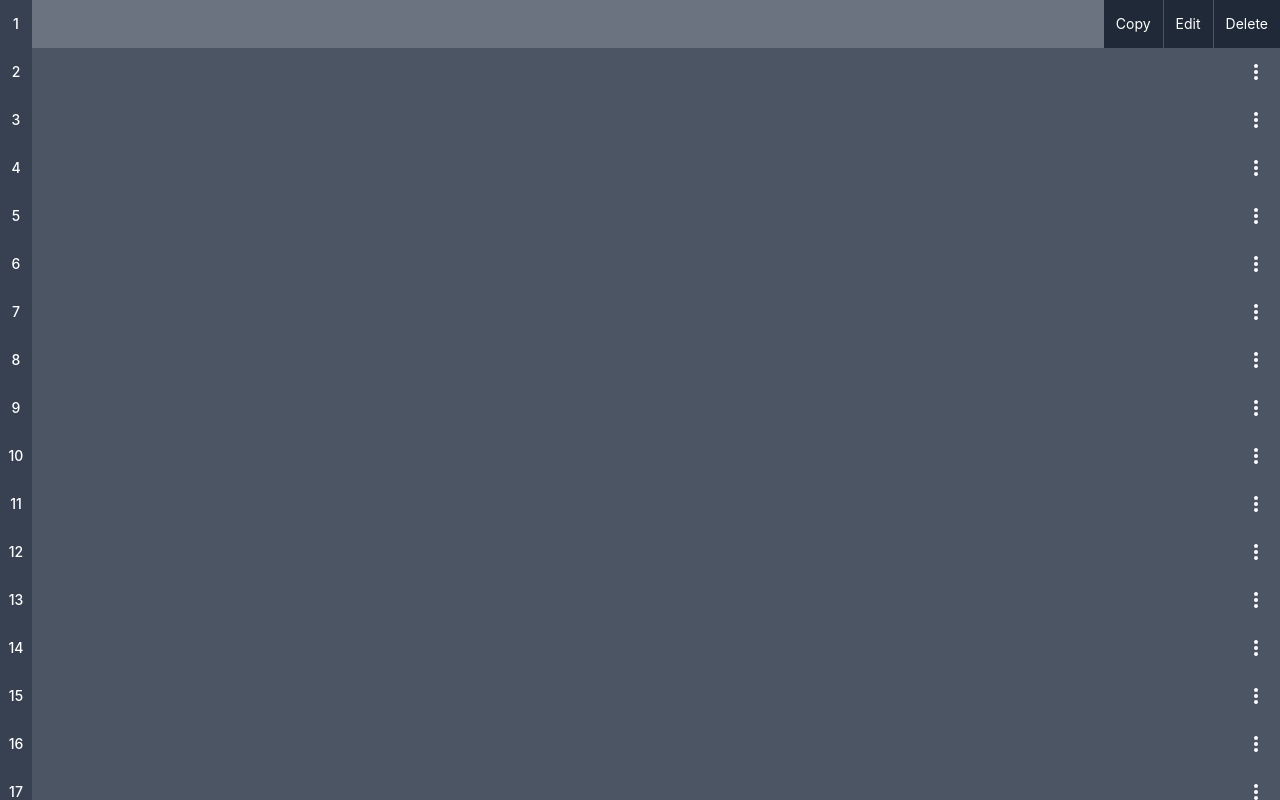
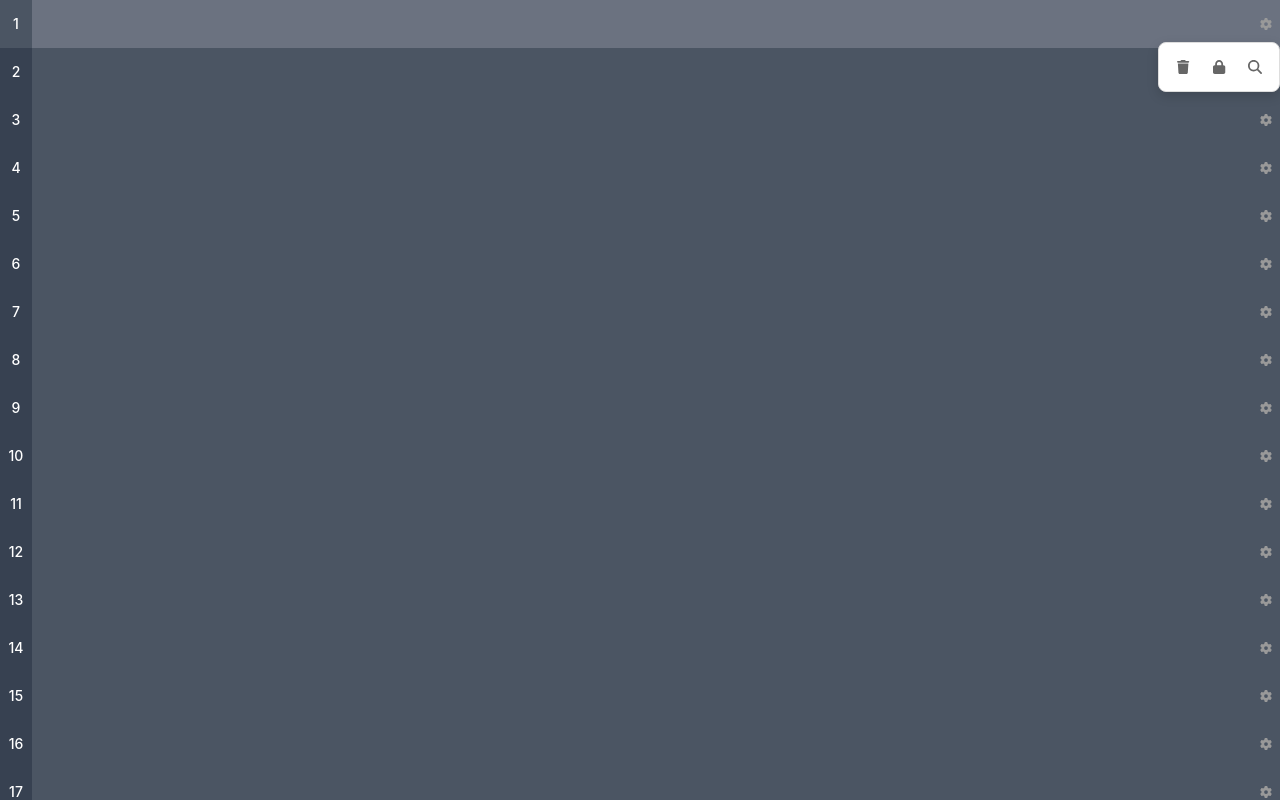
Before and after one commit to dantheuber/clipless, a React (Vite) app in the folder src/renderer/: page / in a window 1280 px wide. Both pictures are taken after a click on the button 1256 px from the left and 24 px from the top of the page. Shown: the top 800 px of the page. Built offline with nearby package versions, Linux system fonts and the light colour scheme.

Commit message:
adding font awesome and updates to clip options

```diff
--- a/src/renderer/src/components/clips/Clip.module.css
+++ b/src/renderer/src/components/clips/Clip.module.css
@@ -28,6 +28,12 @@
   color: white;
   font-size: 0.875rem; /* text-sm */
   font-weight: 500; /* font-medium */
+  cursor: pointer;
+  transition: background-color 0.15s ease-in-out;
+}
+
+.rowNumber:hover {
+  background-color: rgb(75 85 99); /* bg-gray-600 */
 }
 
 .contentArea {
--- a/src/renderer/src/components/clips/Clip.tsx
+++ b/src/renderer/src/components/clips/Clip.tsx
@@ -1,6 +1,7 @@
 import { useState } from 'react';
-import { ClipItem } from '../../providers/clips';
+import { ClipItem, useClips } from '../../providers/clips';
 import styles from './Clip.module.css';
+import { ClipOptions } from './ClipOptions';
 
 interface ClipProps {
   clip: ClipItem;
@@ -9,9 +10,14 @@ interface ClipProps {
 
 export const Clip = ({ clip, index }: ClipProps): React.JSX.Element => {
   const [expandedMenu, setExpandedMenu] = useState<boolean>(false);
+  const { copyClipToClipboard } = useClips();
 
   const toggleMenu = () => {
     setExpandedMenu(!expandedMenu);
+  };
+
+  const handleRowNumberClick = async () => {
+    await copyClipToClipboard(index);
   };
 
   const renderClipContent = () => {
@@ -55,7 +61,11 @@ export const Clip = ({ clip, index }: ClipProps): React.JSX.Element => {
     <li className={styles.clip}>
       <div className={styles.clipRow}>
         {/* Row number */}
-        <div className={styles.rowNumber}>
+        <div
+          className={styles.rowNumber}
+          onClick={handleRowNumberClick}
+          title="Click to copy this clip to clipboard"
+        >
           {index + 1}
         </div>
 
@@ -64,36 +74,7 @@ export const Clip = ({ clip, index }: ClipProps): React.JSX.Element => {
           {renderClipContent()}
         </div>
 
-        {/* Settings button */}
-        <div className={styles.settingsContainer}>
-          <button
-            onClick={toggleMenu}
-            className={styles.settingsButton}
-          >
-            <svg
-              className={styles.settingsIcon}
-              fill="currentColor"
-              viewBox="0 0 20 20"
-            >
-              <path d="M10 6a2 2 0 110-4 2 2 0 010 4zM10 12a2 2 0 110-4 2 2 0 010 4zM10 18a2 2 0 110-4 2 2 0 010 4z" />
-            </svg>
-          </button>
-
-          {/* Expandable menu */}
-          {expandedMenu && (
-            <div className={styles.expandedMenu}>
-              <button className={styles.menuButton}>
-                Copy
-              </button>
-              <button className={styles.menuButtonBorder}>
-                Edit
-              </button>
-              <button className={styles.deleteButton}>
-                Delete
-              </button>
-            </div>
-          )}
-        </div>
+        <ClipOptions index={index} />
       </div>
     </li>
   );
--- /dev/null
+++ b/src/renderer/src/components/clips/ClipOptions.module.css
@@ -0,0 +1,155 @@
+.optionsContainer {
+  position: relative;
+  display: inline-block;
+}
+
+.optionsMenu {
+  position: absolute;
+  top: 100%;
+  right: 0;
+  background: #2d2d2d;
+  border: 1px solid #444;
+  border-radius: 8px;
+  box-shadow: 0 4px 12px rgba(0, 0, 0, 0.3);
+  padding: 8px;
+  display: flex;
+  gap: 4px;
+  z-index: 1000;
+  margin-top: 4px;
+  animation: slideDown 0.15s ease-out;
+}
+
+@keyframes slideDown {
+  from {
+    opacity: 0;
+    transform: translateY(-8px);
+  }
+  to {
+    opacity: 1;
+    transform: translateY(0);
+  }
+}
+
+.optionButton {
+  background: transparent;
+  border: none;
+  color: #ccc;
+  padding: 8px;
+  border-radius: 4px;
+  cursor: pointer;
+  display: flex;
+  align-items: center;
+  justify-content: center;
+  width: 32px;
+  height: 32px;
+  transition: all 0.2s ease;
+  font-size: 14px;
+}
+
+.optionButton:hover {
+  background: #404040;
+  color: #fff;
+  transform: translateY(-1px);
+}
+
+.optionButton:active {
+  transform: translateY(0);
+}
+
+.optionButton.trash:hover {
+  background: #dc3545;
+  color: #fff;
+}
+
+.optionButton.lock:hover {
+  background: #ffc107;
+  color: #000;
+}
+
+.optionButton.scan:hover {
+  background: #007bff;
+  color: #fff;
+}
+
+.toggleButton {
+  background: transparent;
+  border: none;
+  color: #888;
+  padding: 6px;
+  border-radius: 4px;
+  cursor: pointer;
+  display: flex;
+  align-items: center;
+  justify-content: center;
+  width: 28px;
+  height: 28px;
+  transition: all 0.2s ease;
+  font-size: 12px;
+}
+
+.toggleButton:hover {
+  background: #333;
+  color: #ccc;
+}
+
+.toggleButton.locked {
+  color: #ffc107;
+}
+
+.toggleButton.locked:hover {
+  background: #ffc107;
+  color: #000;
+}
+
+/* Dark theme adjustments */
+@media (prefers-color-scheme: dark) {
+  .optionsMenu {
+    background: #1e1e1e;
+    border-color: #333;
+  }
+
+  .optionButton {
+    color: #d4d4d4;
+  }
+
+  .optionButton:hover {
+    background: #2d2d2d;
+    color: #fff;
+  }
+
+  .toggleButton {
+    color: #969696;
+  }
+
+  .toggleButton:hover {
+    background: #2d2d2d;
+    color: #d4d4d4;
+  }
+}
+
+/* Light theme adjustments */
+@media (prefers-color-scheme: light) {
+  .optionsMenu {
+    background: #fff;
+    border-color: #ddd;
+    box-shadow: 0 4px 12px rgba(0, 0, 0, 0.15);
+  }
+
+  .optionButton {
+    color: #666;
+  }
+
+  .optionButton:hover {
+    background: #f5f5f5;
+    color: #333;
+  }
+
+  .toggleButton {
+    color: #999;
+  }
+
+  .toggleButton:hover {
+    background: #f5f5f5;
+    color: #666;
+  }
+}
--- /dev/null
+++ b/src/renderer/src/components/clips/ClipOptions.tsx
@@ -0,0 +1,56 @@
+import { useState, useCallback } from 'react';
+import OutsideClickHandler from 'react-outside-click-handler';
+import { FontAwesomeIcon } from '@fortawesome/react-fontawesome';
+import { useClips } from '../../providers/clips';
+import styles from './ClipOptions.module.css';
+
+export const ClipOptions = ({ index }): React.JSX.Element => {
+  const [visible, setVisible] = useState<boolean>(false);
+  const toggleVisibility = useCallback(() => {
+    setVisible(!visible);
+  }, [visible, setVisible]);
+
+  const {
+    isClipLocked,
+    toggleClipLock,
+    emptyClip
+  } = useClips();
+
+  return (
+    <div className={styles.optionsContainer}>
+      <OutsideClickHandler onOutsideClick={() => setVisible(false)}>
+        {visible && (
+          <div className={styles.optionsMenu}>
+            <button
+              key="trash"
+              className={`${styles.optionButton} ${styles.trash}`}
+              onClick={() => emptyClip(index)}
+            >
+              <FontAwesomeIcon icon="trash" />
+            </button>
+            <button
+              key="lock"
+              className={`${styles.optionButton} ${styles.lock}`}
+              onClick={() => toggleClipLock(index)}
+            >
+              <FontAwesomeIcon icon={isClipLocked(index) ? 'lock-open' : 'lock'} />
+            </button>
+            <button
+              key="scan"
+              className={`${styles.optionButton} ${styles.scan}`}
+              onClick={() => console.log('Scan functionality not implemented')}
+            >
+              <FontAwesomeIcon icon="search" />
+            </button>
+          </div>
+        )}
+        <button
+          className={`${styles.toggleButton} ${isClipLocked(index) ? styles.locked : ''}`}
+          onClick={() => toggleVisibility()}
+        >
+          <FontAwesomeIcon icon={isClipLocked(index) ? 'lock' : 'gear'} />
+        </button>
+      </OutsideClickHandler>
+    </div>
+  );
+};
--- /dev/null
+++ b/src/renderer/src/fontawesome.ts
@@ -0,0 +1,44 @@
+import { library } from '@fortawesome/fontawesome-svg-core';
+import {
+  faCog,
+  faLock,
+  faEdit,
+  faPlus,
+  faTrash,
+  faSearch,
+  faUserCog,
+  faLockOpen,
+  faClipboard,
+  faSignOutAlt,
+  faClipboardList,
+  faFileImport,
+  faAngleUp,
+  faAngleDown,
+  faCheckSquare,
+  faDownload,
+  faPaperclip,
+  faWrench,
+  faFileCode,
+} from '@fortawesome/free-solid-svg-icons';
+
+library.add(
+  faCog,
+  faLock,
+  faEdit,
+  faPlus,
+  faTrash,
+  faSearch,
+  faUserCog,
+  faLockOpen,
+  faClipboard,
+  faCheckSquare,
+  faSignOutAlt,
+  faClipboardList,
+  faFileImport,
+  faAngleUp,
+  faAngleDown,
+  faDownload,
+  faPaperclip,
+  faWrench,
+  faFileCode,
+);
--- a/src/renderer/src/providers/clips.tsx
+++ b/src/renderer/src/providers/clips.tsx
@@ -97,6 +97,8 @@ export type ClipsContextType = {
   isClipLocked: (index: number) => boolean;
   clipboardUpdated: (newClip: ClipItem) => void;
   readCurrentClipboard: () => Promise<void>;
+  copyClipToClipboard: (index: number) => Promise<void>;
+  emptyClip: (index: number) => void;
   setMaxClips: React.Dispatch<React.SetStateAction<number>>;
   maxClips: number;
 };
@@ -121,6 +123,11 @@ export const ClipsProvider = ({ children }: { children: React.ReactNode }) => {
     return clips[index] || createEmptyClip();
   }, [clips]);
 
+  const emptyClip = useCallback((index: number): void => {
+    const newClips = [...clips];
+    newClips[index] = createEmptyClip(); // replace the clip at the specified index
+    setClips(newClips);
+  }, [clips, setClips]);
   /**
    * Toggle the lock state of a clip at the specified index.
    * If the clip is locked, it will be unlocked, and vice versa.
@@ -242,6 +249,29 @@ export const ClipsProvider = ({ children }: { children: React.ReactNode }) => {
     }
   }, [clipboardUpdated, isDuplicateOfMostRecent]);
 
+  /**
+   * Copy a clip's content to the system clipboard
+   * @param index the index of the clip to copy
+   */
+  const copyClipToClipboard = useCallback(async (index: number): Promise<void> => {
+    if (!window.api) return;
+
+    const clip = getClip(index);
+    if (!clip || !clip.content) {
+      console.warn('No clip content to copy at index:', index);
+      return;
+    }
+
+    try {
+      // For now, we'll copy as text regardless of the original type
+      // This ensures compatibility and the content can be pasted anywhere
+      await window.api.setClipboardText(clip.content);
+      console.log('Copied clip to clipboard:', clip.type, clip.content.substring(0, 50) + '...');
+    } catch (error) {
+      console.error('Failed to copy clip to clipboard:', error);
+    }
+  }, [getClip]);
+
   // Start clipboard monitoring when component mounts
   useEffect(() => {
     const startMonitoring = async () => {
@@ -312,14 +342,19 @@ export const ClipsProvider = ({ children }: { children: React.ReactNode }) => {
     clips,
     setClips,
     getClip,
+    emptyClip,
+    // clip locking
     toggleClipLock,
     isClipLocked,
+    // clipboard management
     clipboardUpdated,
+    readCurrentClipboard,
+    copyClipToClipboard,
     // max clips management
     setMaxClips,
     maxClips,
   }),
-  [clips, setClips, getClip, toggleClipLock, isClipLocked, clipboardUpdated, readCurrentClipboard, setMaxClips, maxClips]);
+  [clips, setClips, getClip, toggleClipLock, isClipLocked, clipboardUpdated, readCurrentClipboard, copyClipToClipboard, setMaxClips, maxClips]);
 
   return (
     <ClipsContext.Provider value={providerValue}>
```
Also changed, not shown: package.json (+6 -2 lines), src/renderer/src/main.tsx (+6 -5 lines), 2 other files (tests, documents, lock files or other folders).
